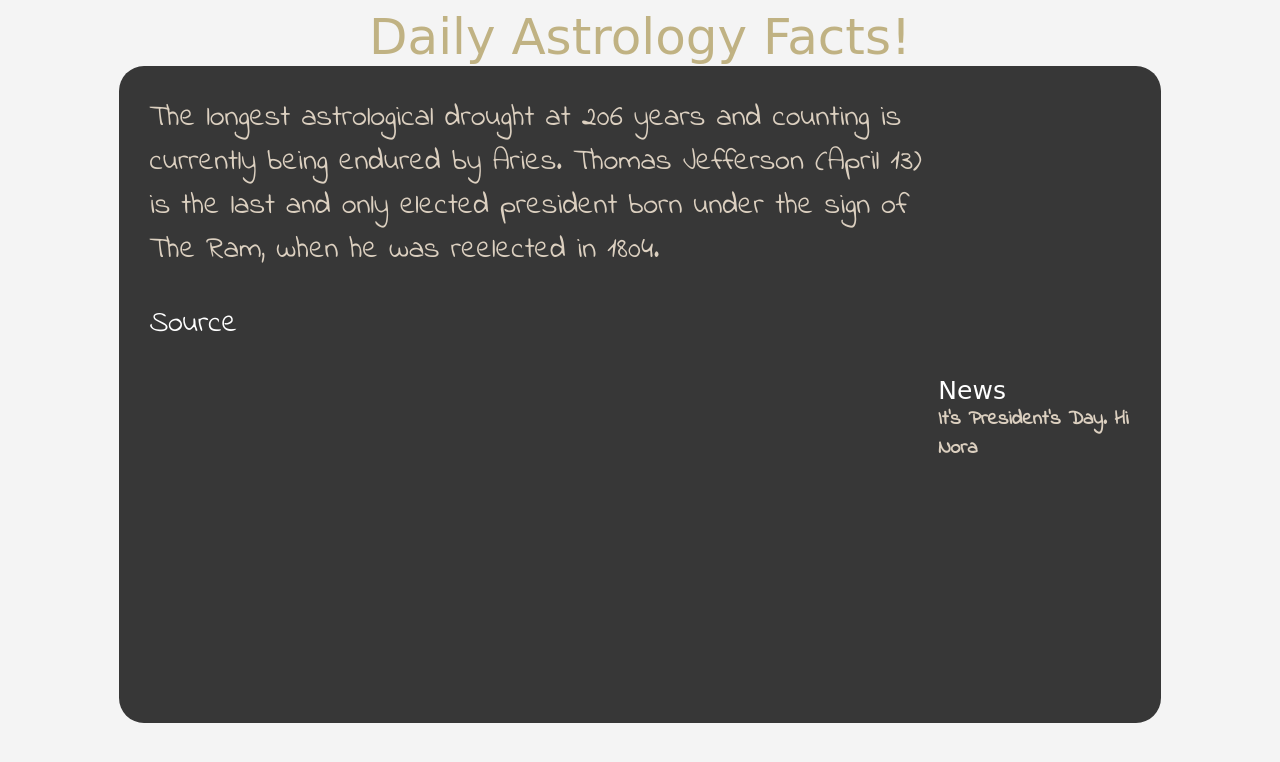
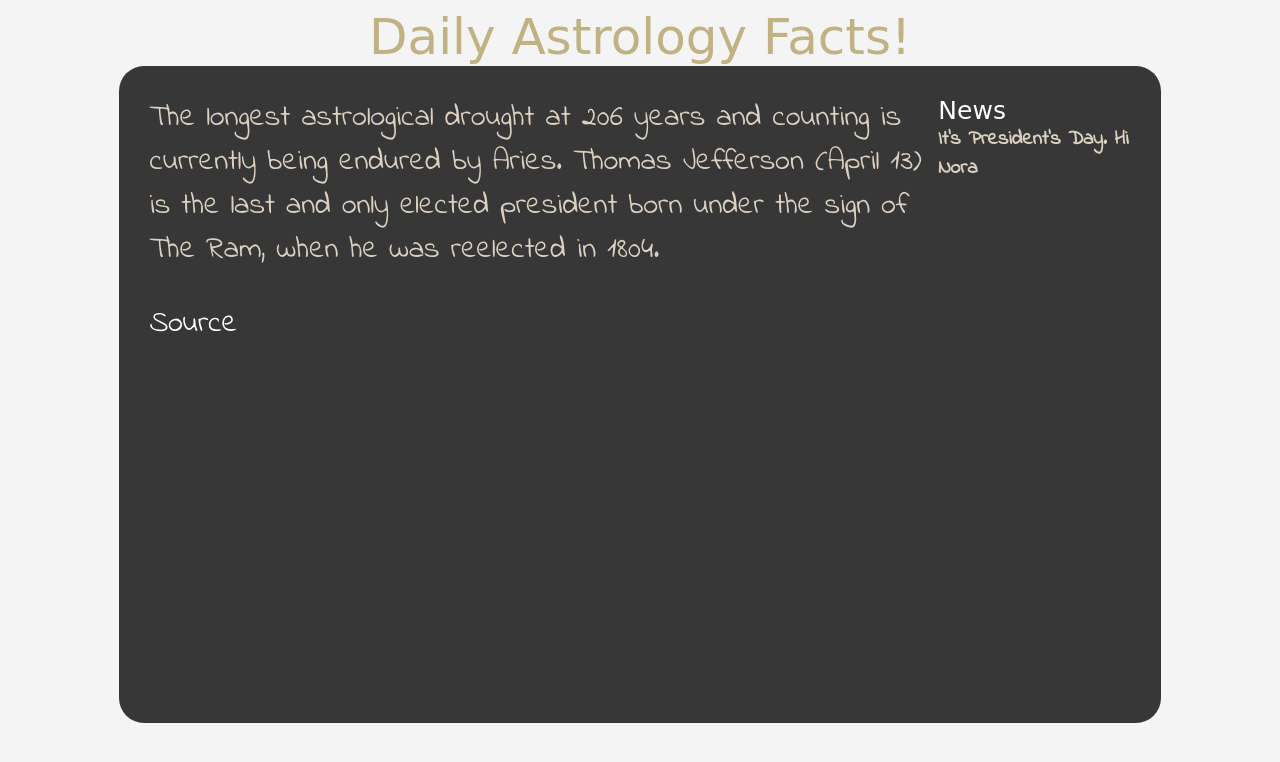
Before and after one commit to astrologyfax/astrologyfax.github.io, a plain HTML site: page index.html in a window 1280 px wide. Drawn offline with nearby package versions, Linux system fonts and the light colour scheme; a web font is replaced by a local one.

Commit message:
Update document.css

```diff
--- a/document.css
+++ b/document.css
@@ -17,7 +17,7 @@ body {
 	color:  #DCD0C0;
 }
 #fact-body {
-	width: calc(80% - 10px);
+	width: calc(80% - 30px);
 	font-family: 'Indie Flower', cursive;
 	font-size: 30px;
 	display: inline-block;
@@ -30,7 +30,6 @@ body {
 	display: inline-block;
 	width: 20%;
 	float: right;
-
 	padding: 0 20px 0 0;
 }
 #news-header {
```
